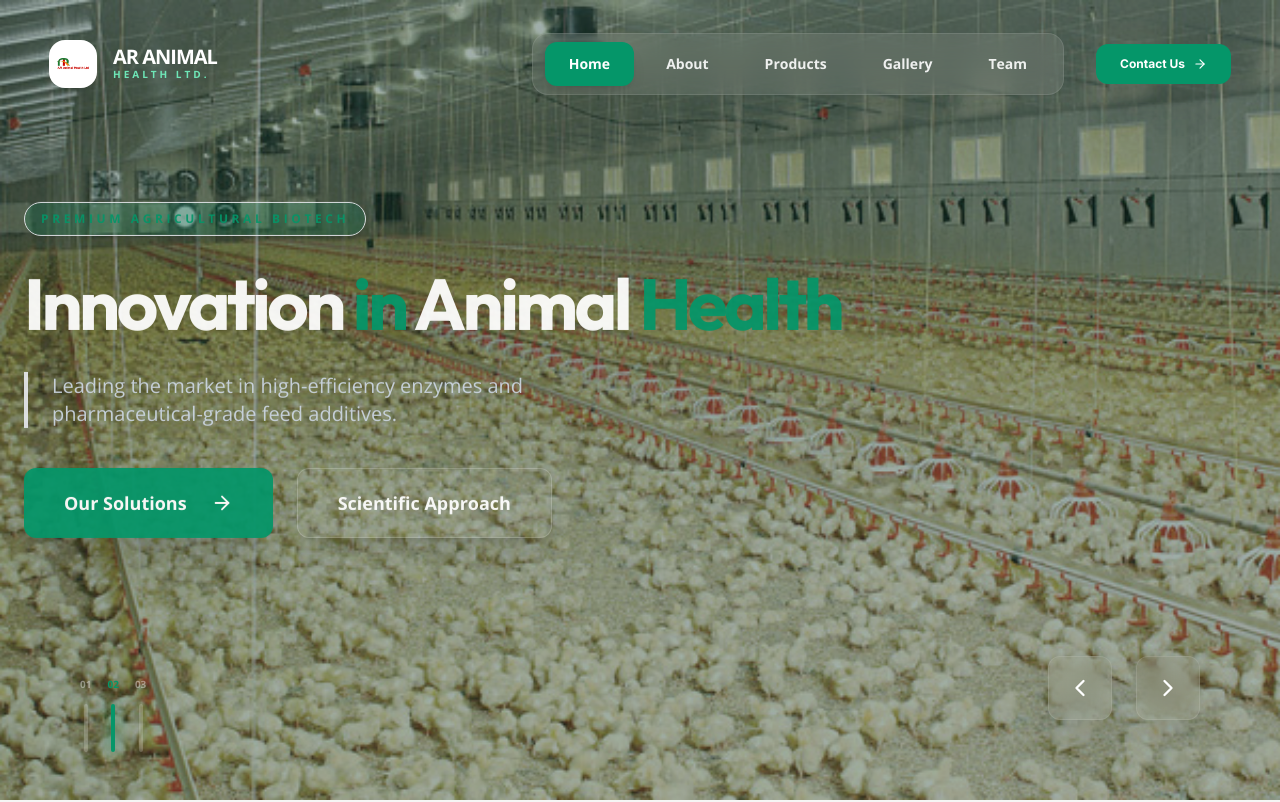
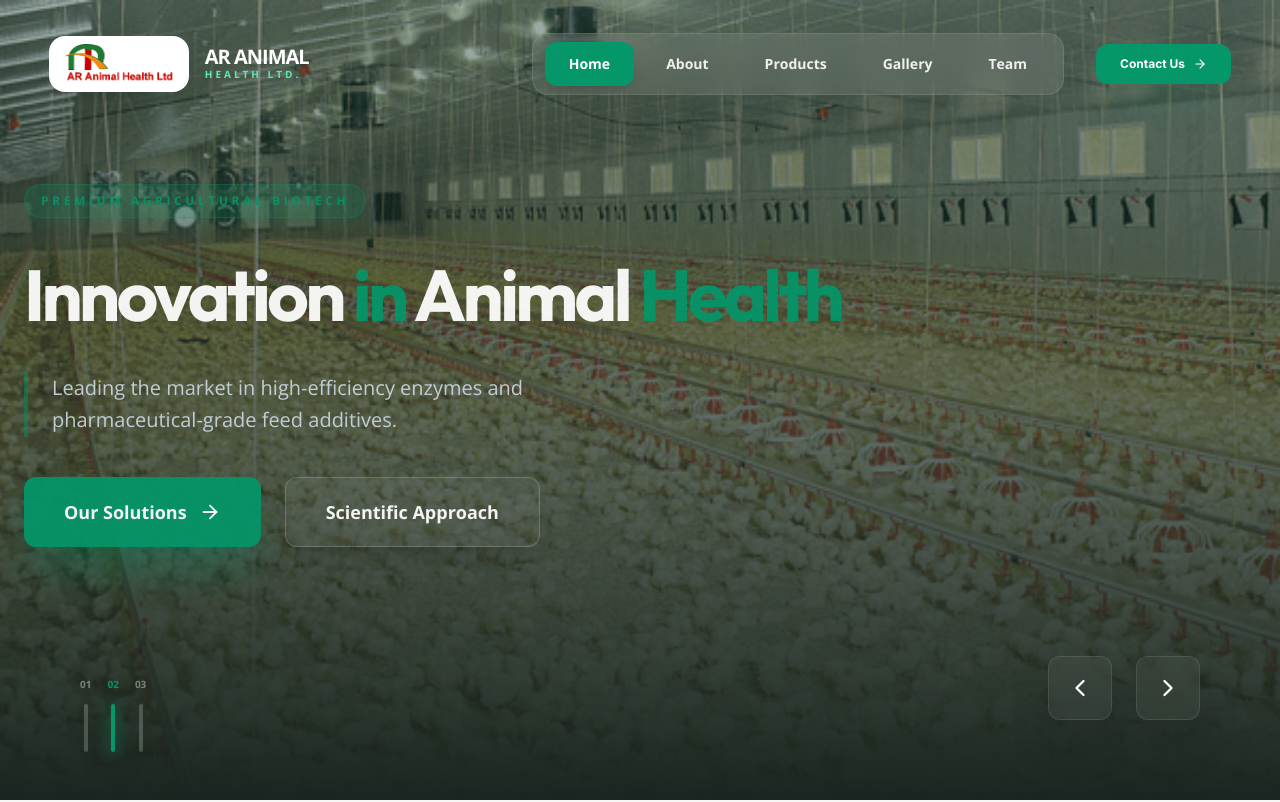
Before and after one commit to fts-oits/AR-Animal, a React (Vite) app: page / in a window 1280 px wide. Shown: the top 802 px of the page. Built offline with nearby package versions, Linux system fonts and the light colour scheme.

Commit message:
CDN Removed & Logo Resized

```diff
--- a/components/Footer.tsx
+++ b/components/Footer.tsx
@@ -17,8 +17,8 @@ const Footer: React.FC = () => {
           {/* Company Brand */}
           <div className="space-y-8">
             <Link to="/" className="flex items-center gap-4 group">
-              <div className="w-12 h-12 bg-white rounded-xl flex items-center justify-center shadow-lg transform group-hover:-rotate-6 transition-transform">
-                <img src="img/logo.png" alt="Logo" className="w-full h-full object-contain p-2" />
+              <div className="h-14 w-auto px-4 bg-white rounded-xl flex items-center justify-center shadow-lg transform group-hover:-rotate-2 transition-transform">
+                <img src="img/logo.png" alt="Logo" className="h-full w-auto object-contain py-2" />
               </div>
               <div className="flex flex-col">
                 <span className="text-xl font-outfit font-bold tracking-tighter leading-none">AR ANIMAL</span>
--- a/components/Navbar.tsx
+++ b/components/Navbar.tsx
@@ -47,11 +47,11 @@ const Navbar: React.FC = () => {
           <div className="flex justify-between items-center">
             {/* Logo Section */}
             <Link to="/" className="flex items-center gap-4 group z-50 relative" onClick={() => setIsOpen(false)}>
-              <div className="relative w-12 h-12 bg-white rounded-2xl shadow-xl flex items-center justify-center overflow-hidden transition-transform group-hover:rotate-6">
+              <div className="relative h-14 w-auto px-4 bg-white rounded-2xl shadow-xl flex items-center justify-center overflow-hidden transition-transform group-hover:rotate-2">
                 <img
                   src="img/logo.png"
                   alt="AR Animal Health"
-                  className="w-full h-full object-contain p-2"
+                  className="h-full w-auto object-contain py-2"
                 />
               </div>
               <div className="flex flex-col">
--- a/index.html
+++ b/index.html
@@ -5,7 +5,7 @@
   <meta charset="UTF-8">
   <meta name="viewport" content="width=device-width, initial-scale=1.0">
   <title>AR Fertilizer Ltd - Innovation in Agriculture</title>
-  <script src="https://cdn.tailwindcss.com"></script>
+  <link rel="icon" href="/favicon.ico" />
   <link
     href="https://fonts.googleapis.com/css2?family=Outfit:wght@300;400;500;700&family=Inter:wght@400;500;700&family=Open+Sans:wght@300;400;600;700&display=swap"
     rel="stylesheet">
@@ -32,17 +32,6 @@
       font-family: 'Outfit', sans-serif;
     }
   </style>
-  <script type="importmap">
-{
-  "imports": {
-    "react/": "https://esm.sh/react@^19.2.3/",
-    "react": "https://esm.sh/react@^19.2.3",
-    "react-dom/": "https://esm.sh/react-dom@^19.2.3/",
-    "lucide-react": "https://esm.sh/lucide-react@^0.562.0",
-    "react-router-dom": "https://esm.sh/react-router-dom@^7.12.0"
-  }
-}
-</script>
   <link rel="stylesheet" href="/index.css">
 </head>
 
```
